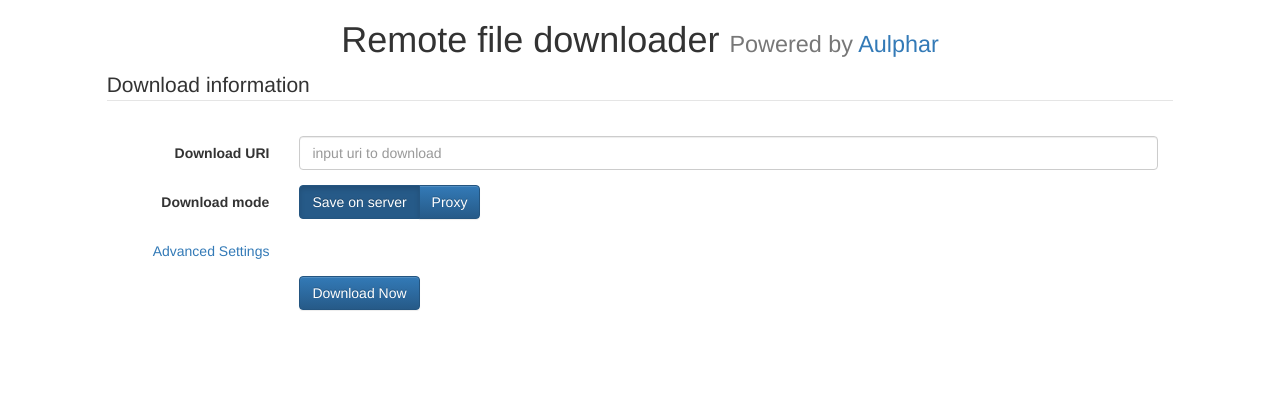
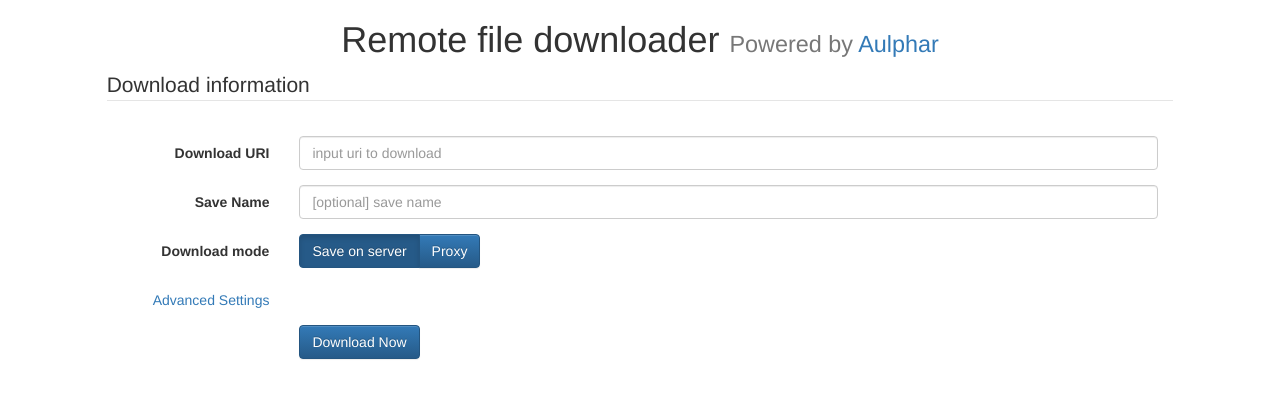
Before and after one commit to hackevil/remote-downloader, a Flask app: page / in a window 1280 px wide. Shown: the top 399 px of the page. Run offline with Flask 2, Linux system fonts and the light colour scheme; some libraries are stand-ins or nearby versions.

Commit message:
add save name field

```diff
--- a/app.py
+++ b/app.py
@@ -22,8 +22,7 @@ def index():
 
 @app.route('/download', methods=["POST"])
 def download_post():
-    uri = request.form['uri']
-    task = DownloadTask({'uri': uri})
+    task = DownloadTask(request.form)
     TaskManager.getInstance().add(task)
     return render_template('download_progress.html', taskid=task.id)
 
--- a/templates/index.html
+++ b/templates/index.html
@@ -20,7 +20,10 @@
         <div class="row">
             <div class="col-sm-10 col-sm-offset-1">
                 <div>
-                    <h1 class="text-center">Remote file downloader <small> Powered by <a href="http://aulphar.me">Aulphar</a></small></h1>
+                    <h1 class="text-center">Remote file downloader
+                        <small>Powered by <a href="http://aulphar.me">Aulphar</a>
+                        </small>
+                    </h1>
                 </div>
                 <form action="/download" method="POST" role="form" class="form-horizontal">
                     <div class="form-group">
@@ -30,6 +33,12 @@
                         <label for="uri" class="control-label col-sm-2">Download URI</label>
                         <div class="col-sm-10">
                             <input type="text" placeholder="input uri to download" name="uri" id="uri" class="form-control">
+                        </div>
+                    </div>
+                    <div class="form-group">
+                        <label for="saveas" class="control-label col-sm-2">Save Name</label>
+                        <div class="col-sm-10">
+                            <input type="text" placeholder="[optional] save name" name="saveas" id="saveas" class="form-control">
                         </div>
                     </div>
                     <div class="form-group">
```
Also changed, not shown: tasks.py (+8 -2 lines).
